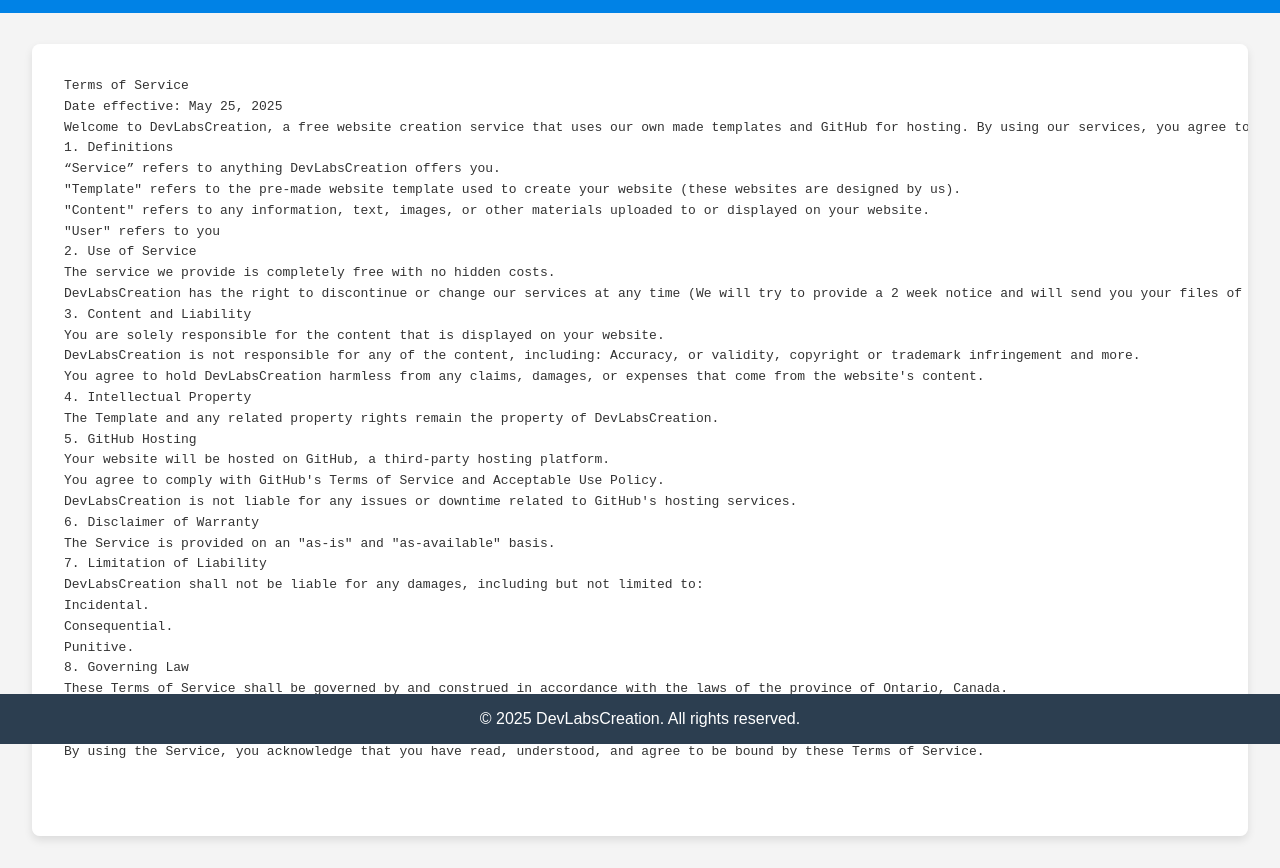
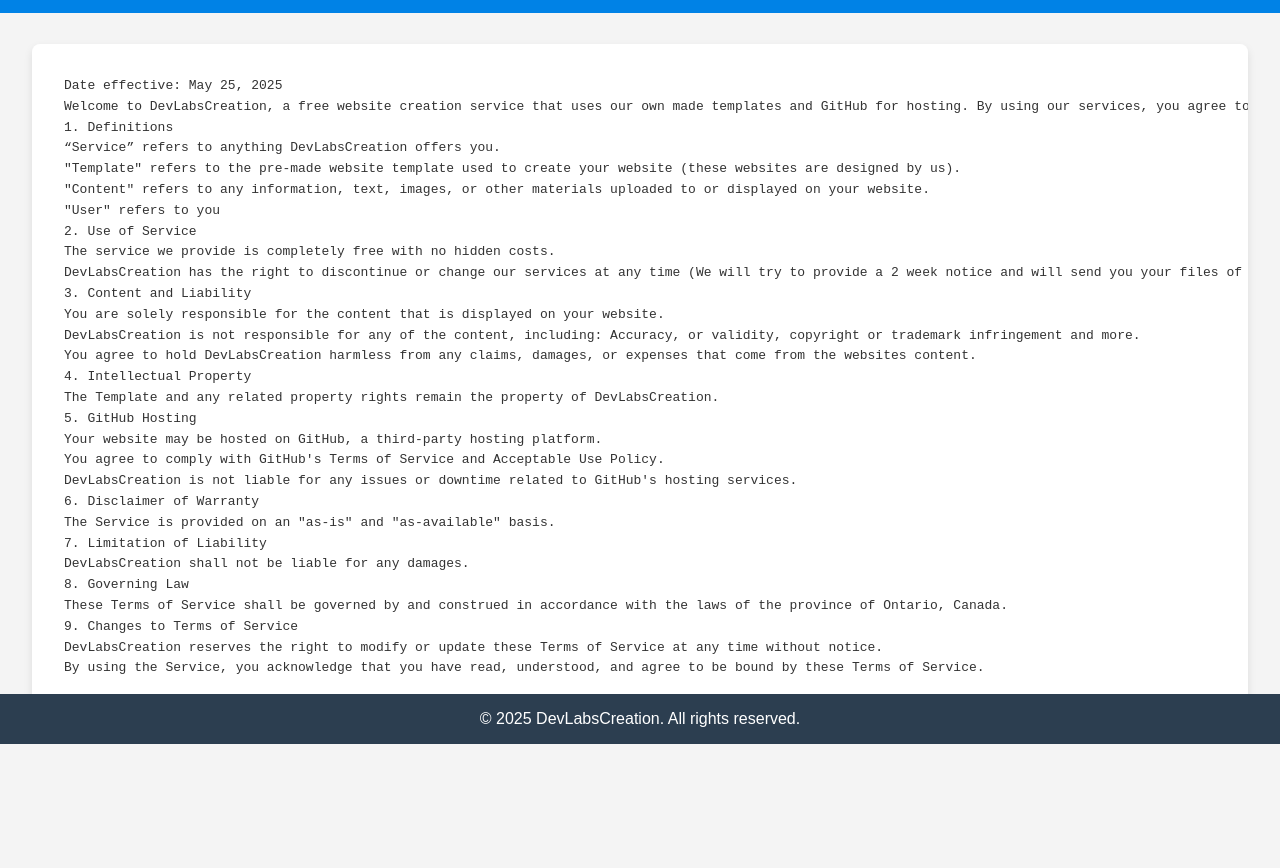
Before and after one commit to DevLabsCreation/terms, a plain HTML site: page index.htm in a window 1280 px wide. Shown: the part 56-924 px from the top of the page. After the commit the page ends 820 px from the top, so only its background shows below. Drawn offline with Linux system fonts and the light colour scheme.

Commit message:
Update index.htm

```diff
--- a/index.htm
+++ b/index.htm
@@ -68,7 +68,6 @@
 	</header>
 	<main>
 		<pre>
-Terms of Service
 Date effective: May 25, 2025
 Welcome to DevLabsCreation, a free website creation service that uses our own made templates and GitHub for hosting. By using our services, you agree to these Terms of Service.
 1. Definitions
@@ -82,26 +81,22 @@ DevLabsCreation has the right to discontinue or change our services at any time
 3. Content and Liability
 You are solely responsible for the content that is displayed on your website.
 DevLabsCreation is not responsible for any of the content, including: Accuracy, or validity, copyright or trademark infringement and more.
-You agree to hold DevLabsCreation harmless from any claims, damages, or expenses that come from the website's content.
+You agree to hold DevLabsCreation harmless from any claims, damages, or expenses that come from the websites content.
 4. Intellectual Property
 The Template and any related property rights remain the property of DevLabsCreation.
 5. GitHub Hosting
-Your website will be hosted on GitHub, a third-party hosting platform.
+Your website may be hosted on GitHub, a third-party hosting platform.
 You agree to comply with GitHub's Terms of Service and Acceptable Use Policy.
 DevLabsCreation is not liable for any issues or downtime related to GitHub's hosting services.
 6. Disclaimer of Warranty
 The Service is provided on an "as-is" and "as-available" basis.
 7. Limitation of Liability
-DevLabsCreation shall not be liable for any damages, including but not limited to:
-Incidental.
-Consequential.
-Punitive.
+DevLabsCreation shall not be liable for any damages.
 8. Governing Law
 These Terms of Service shall be governed by and construed in accordance with the laws of the province of Ontario, Canada.
 9. Changes to Terms of Service
 DevLabsCreation reserves the right to modify or update these Terms of Service at any time without notice.
 By using the Service, you acknowledge that you have read, understood, and agree to be bound by these Terms of Service.
-
 		</pre>
 	</main>
 	<footer>
```
